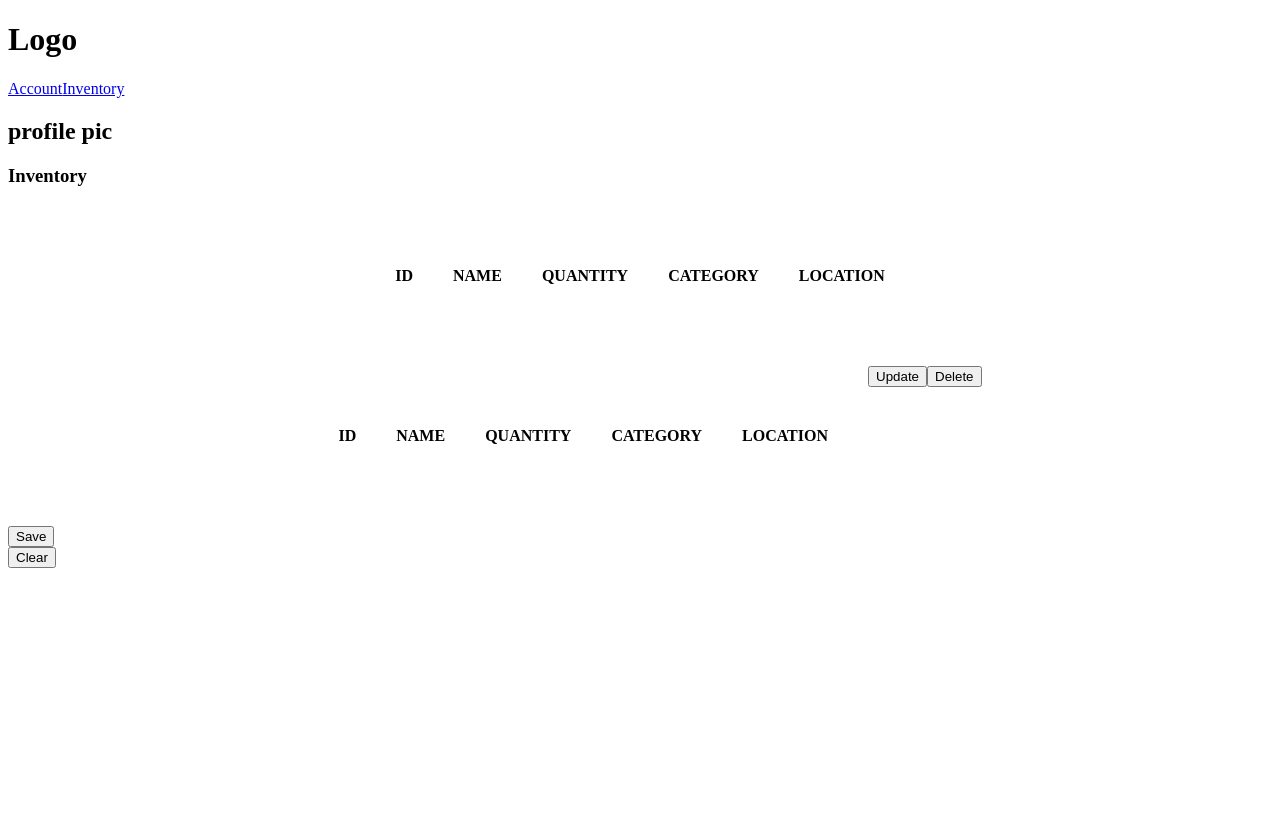
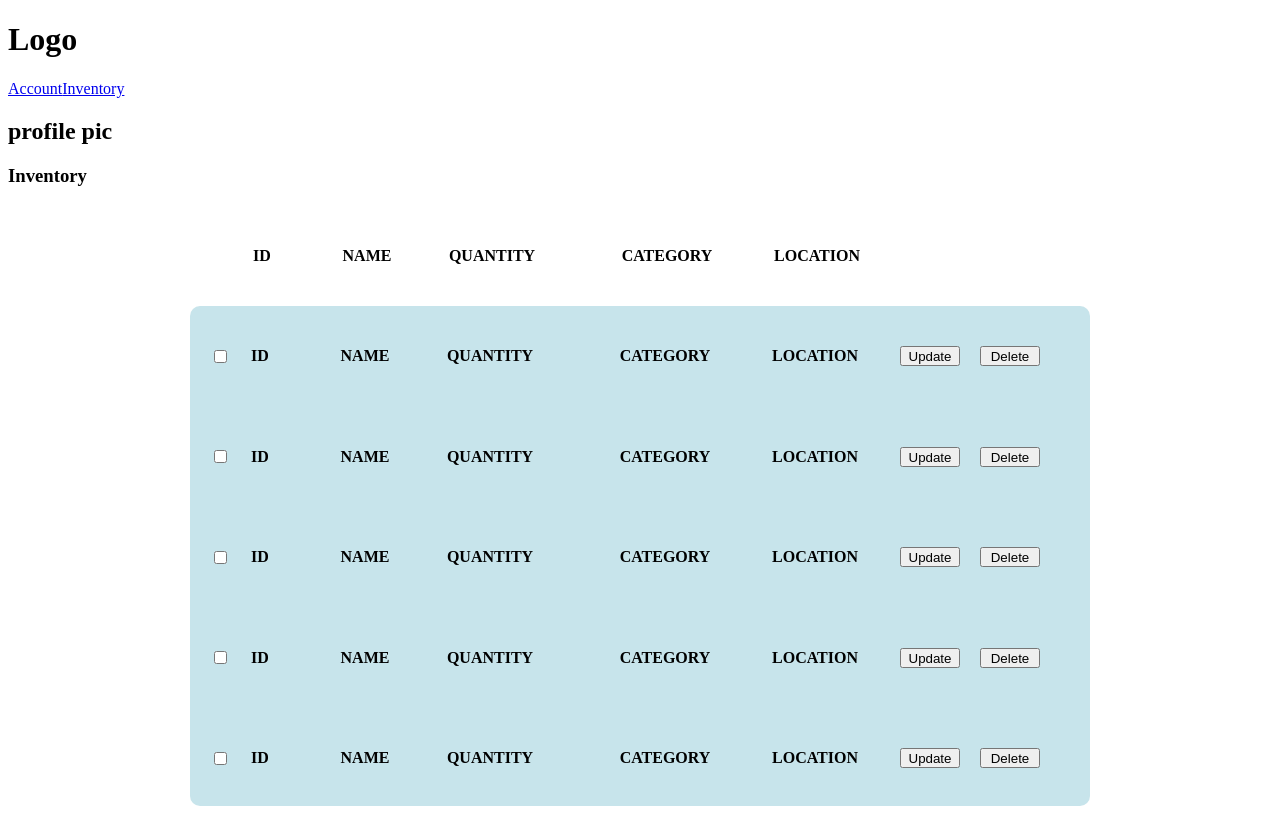
Before and after one commit to e-Ventory/e-Ventory-App, a React app: page /inventory in a window 1280 px wide. Built offline with nearby package versions, Linux system fonts and the light colour scheme.

Commit message:
Updated inventory page style

```diff
--- a/client/components/AddItem.jsx
+++ b/client/components/AddItem.jsx
@@ -1,18 +1,16 @@
 import React from 'react';
 
 const AddItem = () => {
-  return (
-    <div>
-
-
-      <div className="add-item-button">
-        <button type="button">Save</button>
-      </div>
-      <div className="add-item-button">
-      <button type="button">Clear</button>
-      </div>
-    </div>
-  );
+  // return (
+  //   <div>
+  //     <div className="add-item-button">
+  //       <button type="button">Save</button>
+  //     </div>
+  //     <div className="add-item-button">
+  //     <button type="button">Clear</button>
+  //     </div>
+  //   </div>
+  // );
 };
 
-export default AddItem;
+// export default AddItem;
--- a/client/components/Inventory.jsx
+++ b/client/components/Inventory.jsx
@@ -3,11 +3,14 @@ import React from 'react';
 const Inventory = () => {
   return (
     <div className = 'inventory-container'>
-      <h4 className = 'column'>ID</h4>
-      <h4 className = 'column'>NAME</h4>
-      <h4 className = 'column'>QUANTITY</h4>
-      <h4 className = 'column'>CATEGORY</h4>
-      <h4 className = 'column'>LOCATION</h4>
+      <input type="checkbox" />
+      <h4 className = 'id-column'>ID</h4>
+      <h4 className = 'other-column'>NAME</h4>
+      <h4 className = 'quantity-column'>QUANTITY</h4>
+      <h4 className = 'other-column'>CATEGORY</h4>
+      <h4 className = 'other-column'>LOCATION</h4>
+      <button type="button" className ='update-delete-buttons'>Update</button>
+      <button type="button" className ='update-delete-buttons'>Delete</button>
     </div>
   );
 };
--- a/client/components/InventoryDisplay.jsx
+++ b/client/components/InventoryDisplay.jsx
@@ -1,30 +1,49 @@
 import React from 'react';
 import Inventory from './Inventory.jsx';
+import Popup from 'reactjs-popup';
 //import AddItem from './AddItem.jsx';
 import '../stylesheets/Inventory.scss';
+import { useForm } from 'react-hook-form';
 
 const InventoryDisplay = () => {
 
+  const onUpdateSubmit = data => {
+    alert(JSON.stringify(data));
+  }
+
+  const { handleSubmit, redister, errors, control } = useForm();
   // const array = [
   // ]
 
   // something.forEach(array.push(<Inventory /><button>Update</button><button>Delete</button>))
   return (
-    <div>
+    <div class ='all-inventory'>
       <div className = 'inventory-labels'>
-        <h4 className = 'column'>ID</h4>
-        <h4 className = 'column'>NAME</h4>
-        <h4 className = 'column'>QUANTITY</h4>
-        <h4 className = 'column'>CATEGORY</h4>
-        <h4 className = 'column'>LOCATION</h4>
+        <h4></h4>
+        <h4 className = 'id-column'>ID</h4>
+        <h4 className = 'other-column'>NAME</h4>
+        <h4 className = 'quantity-column'>QUANTITY</h4>
+        <h4 className = 'other-column'>CATEGORY</h4>
+        <h4 className = 'other-column'>LOCATION</h4>
       </div>
+
       {/* whole div needs to be added per item in inventory array */}
-      <div className = "inventory-container">
-        <Inventory />
-          <div className = "button-container">
-            <button>Update</button>
-            <button>Delete</button>
-          </div>
+      <div className = 'scroll'>
+       <Inventory />
+       <Inventory />
+       <Inventory />
+       <Inventory />
+       <Inventory />
+       <Inventory />
+       <Inventory />
+       <Inventory />
+       <Inventory />
+       <Inventory />
+       <Inventory />
+       <Inventory />
+       <Inventory />
+       <Inventory />
+       <Inventory />
       </div>
 
     </div>
--- a/client/containers/InventoryPageContainer.jsx
+++ b/client/containers/InventoryPageContainer.jsx
@@ -1,5 +1,5 @@
 import React from 'react';
-import AddItem from '../components/AddItem.jsx';
+// import AddItem from '../components/AddItem.jsx';
 import InventoryDisplay from '../components/InventoryDisplay.jsx';
 
 
@@ -7,9 +7,8 @@ const InventoryPageContainer = () => {
   return (
     <div>
       <h3>Inventory</h3>
-
+      {/* <AddItem /> */}
       <InventoryDisplay />
-      <AddItem />
     </div>
   );
 };
--- a/client/stylesheets/Inventory.scss
+++ b/client/stylesheets/Inventory.scss
@@ -1,16 +1,68 @@
-.inventory-container {
-    display: flex;
-    flex-direction: row;
+.inventory-container{
+    display: grid;
     padding: 20px;
-    justify-content: center;
-}
-.column {
-    padding: 20px;
+    align-items: center;
+    grid-template-columns: [first] 20px [line2] 60px repeat(4, 150px) repeat(2, 80px);
 }
 
 .inventory-labels {
-    display: flex;
-    flex-direction: row;
+    display: grid;
     padding: 20px;
-    justify-content: center;
+    align-items: center;
+    grid-template-columns: [first] 20px [line2] 60px repeat(4, 150px) repeat(2, 88px);
 }
+.scroll {
+    background-color: #c7e4eb;
+    width: 900px;
+    height: 500px;
+    overflow-x: hidden;
+    overflow-y: auto;
+    text-align: center;
+    border-radius: 10px;
+
+}
+
+/* width */
+::-webkit-scrollbar {
+    width: 20px;
+  }
+
+  /* Track */
+  ::-webkit-scrollbar-track {
+    box-shadow: inset 0 0 5px grey;
+    border-radius: 10px;
+  }
+
+  /* Handle */
+  ::-webkit-scrollbar-thumb {
+    background: #c7d6eb;
+    border-radius: 10px;
+    border-color: black
+  }
+.id-column {
+    width: 60px;
+    text-align: center;
+}
+
+.quantity-column {
+    width: 100px;
+    text-align: center;
+}
+.other-column {
+    width: 150px;
+    text-align: center;
+    border-bottom: 2px;
+}
+
+.update-delete-buttons {
+    height: 20px;
+    margin: 10px;
+
+
+}
+
+.all-inventory {
+    display: grid;
+    grid-template-columns: 1fr;
+    justify-items: center;
+}
--- a/package.json
+++ b/package.json
@@ -30,8 +30,10 @@
     "pg": "^8.7.3",
     "react": "^17.0.2",
     "react-dom": "^17.0.2",
+    "react-hook-form": "^7.28.1",
     "react-router": "^6.2.2",
     "react-router-dom": "^6.2.2",
+    "reactjs-popup": "^2.0.5",
     "style": "^0.0.3",
     "style-loader": "^3.3.1",
     "styled-components": "^5.3.3"
```
